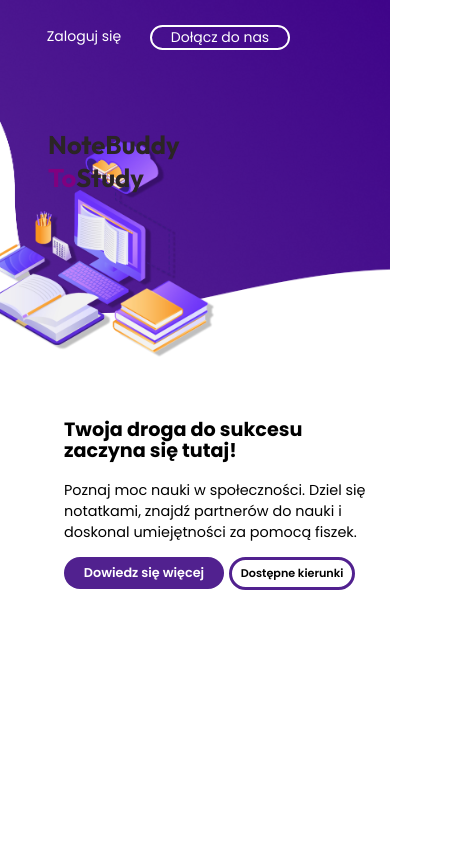
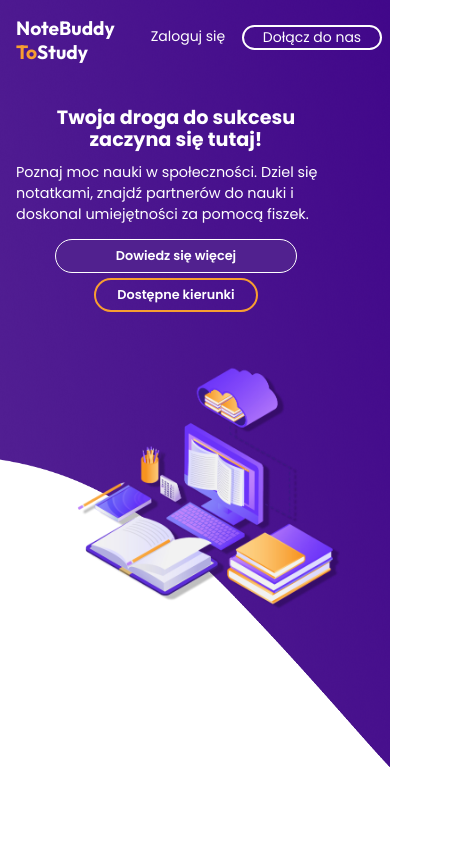
Before and after one commit to murasame112/NoteBuddyToStudy, an Angular app in the folder frontend/: page /landing in a window 390 px wide. Shown: the top 844 px of the page, 464 px wide, since content can reach past the window. Built offline with nearby package versions, Linux system fonts and the light colour scheme.

Commit message:
responsywnosc3

```diff
--- a/frontend/src/app/components/landing-page/courses/courses.component.scss
+++ b/frontend/src/app/components/landing-page/courses/courses.component.scss
@@ -34,3 +34,12 @@
     flex-direction: column;
   }
 }
+
+@media (max-width:480px)
+{
+  .courses-span
+{
+  font-size: 1rem;
+}
+
+}
--- a/frontend/src/app/components/landing-page/landing-page.component.html
+++ b/frontend/src/app/components/landing-page/landing-page.component.html
@@ -8,6 +8,7 @@
 
 
     <header id="logo">NoteBuddy <br><span id="logo2">To</span>Study</header>
+
     <div id="hero_section">
 
       <header id="hero_header">Twoja droga do sukcesu zaczyna się tutaj!</header>
@@ -28,6 +29,7 @@
   </nav>
 
   <div id="wave-background"><img src="../../../assets/Ellipse 9.png" alt="" id="wave-background-img"></div>
+  <div id="wave-background"><img src="../../../assets/Ellipse 9_mobile.png" alt="" id="wave-background-img-mobile"></div>
   <div id="hero-background"><img src="../../../assets/laptopwithnotestest2 1.png" alt="" id="hero-img"></div>
   </div>
 
--- a/frontend/src/app/components/landing-page/landing-page.component.scss
+++ b/frontend/src/app/components/landing-page/landing-page.component.scss
@@ -236,6 +236,11 @@
 #wave-background-img
 {
  max-width: 90rem;
+}
+
+#wave-background-img-mobile
+{
+display: none;
 }
 
 #hero-background
@@ -819,22 +824,99 @@
 
 @media (max-width:776px)
 {
+
+  #wave-background-img
+  {
+    display: none;
+  }
+
+  #wave-background-img-mobile
+  {
+    display: flex;
+    max-width: 100%;
+    min-height: 40rem;
+  }
+
   #logo{
-    top: 8rem;
-    left: 3rem;
-    font-size: 1.6rem;
+    top: 1rem;
+    left: 1rem;
+    font-size: 1.2rem;
+    color: white;
+  }
+
+  #logo2
+  {
+    color: #F89E30;
   }
 
   #hero_section
   {
+  width: 25rem;
+  height: 13.5rem;
+  margin-top: 5rem;
+  // top: 1rem;
+  // left: 4rem;
+  }
 
+  #hero_header
+  {
+  width: 20rem;
+  height: 5rem;
+  color: white;
+  }
+
+  #hero_text
+  {
+    color: white;
   width: 25rem;
-  height: 25rem;
-  margin-top: 5rem;
-  position: relative;
-  margin-inline: auto;
-  top: 20rem;
-  // left: 24rem;
+
+
+  }
+
+  #hero_btns
+  {
+  width: 22rem;
+  gap: 0.32rem;
+  }
+
+  #more_details
+  {
+  width: 15rem;
+  height: 2rem;
+  border: 1px solid white;
+  }
+
+  #more_details .anchor
+  {
+    font-weight: 600;
+    font-size: 0.8rem;
+  }
+
+  #courses_btn
+  {
+  width: 10rem;
+  height: 1.85rem;
+  border: 2px solid #F89E30;
+  }
+
+  #courses_btn .anchor
+  {
+  font-weight: 600;
+  font-size: 0.8rem;
+  color: white;
+  }
+
+  #hero-background
+  {
+  top: 20.75rem;
+  right: 1rem;
+
+  }
+
+  #hero-img
+  {
+    width: 25rem;
+    max-width: 30rem;
   }
 
   #wavy-article-img
@@ -846,12 +928,12 @@
   min-height: 100%;
   }
 
-  #available-courses
-{
+//   #available-courses
+// {
 
-width: 40rem;
-height: 15rem;
-}
+// width: 40rem;
+// height: 15rem;
+// }
 
 #courses
 {
@@ -865,3 +947,153 @@
   width: 25rem;
 }
 }
+
+
+@media (max-width:480px)
+{
+
+#navigation
+{
+  right: 0.5rem;
+
+}
+
+#wave-background-img-mobile
+{
+  max-width: 100%;
+  min-height: 50rem;
+}
+
+  #hero-img
+  {
+    width: 20rem;
+    max-width: 20rem;
+  }
+
+  #hero_section
+  {
+  width: 20rem;
+  height: 13.5rem;
+  margin-top: 5rem;
+  // top: 1rem;
+  // left: 4rem;
+  display: flex;
+  flex-direction: column;
+  justify-content: center;
+  align-items: center;
+  }
+
+  #hero_header
+  {
+  width: 20rem;
+  height: 5rem;
+  color: white;
+  text-align: center;
+  }
+
+  #hero_text
+  {
+    color: white;
+  width: 20rem;
+
+
+  }
+
+  #hero_btns
+  {
+  width: 22rem;
+  gap: 0.32rem;
+  flex-direction: column;
+  align-items: center;
+  }
+
+  #more_details
+  {
+  width: 15rem;
+  height: 2rem;
+  border: 1px solid white;
+  }
+
+  #more_details .anchor
+  {
+    font-weight: 600;
+    font-size: 0.8rem;
+  }
+
+  #courses_btn
+  {
+  width: 10rem;
+  height: 1.85rem;
+  border: 2px solid #F89E30;
+  }
+
+  #courses_btn .anchor
+  {
+  font-weight: 600;
+  font-size: 0.8rem;
+  color: white;
+  }
+
+  #motivate-text
+  {
+    font-size: 1rem;
+  }
+
+
+
+  #courses
+  {
+    margin-top: 50rem;
+    top: 20rem;
+  }
+
+  #av-courses-span
+  {
+    font-size: 1.5rem;
+  }
+
+  #available-courses
+  {
+    min-height: 28rem;
+    width: 15rem;
+  }
+
+
+
+
+
+
+
+  #footer-container
+  {
+    flex-wrap: wrap;
+  }
+  #footer-btns span
+  {
+    font-size: 0.7rem;
+  }
+
+  #footer-line
+  {
+    max-width: 12rem;
+  }
+
+  #copyright
+  {
+    font-size: 0.7rem;
+
+  }
+}
+
+@media (max-width:430px)
+{
+#hero_section
+{
+left: 1rem;
+}
+
+#navigation
+{
+  gap: 0.25rem;
+}
+}
```
Also changed, not shown: frontend/src/app/components/landing-page/features/features.component.scss (+8 -0 lines), frontend/src/assets/Ellipse 9_mobile.png (added).
